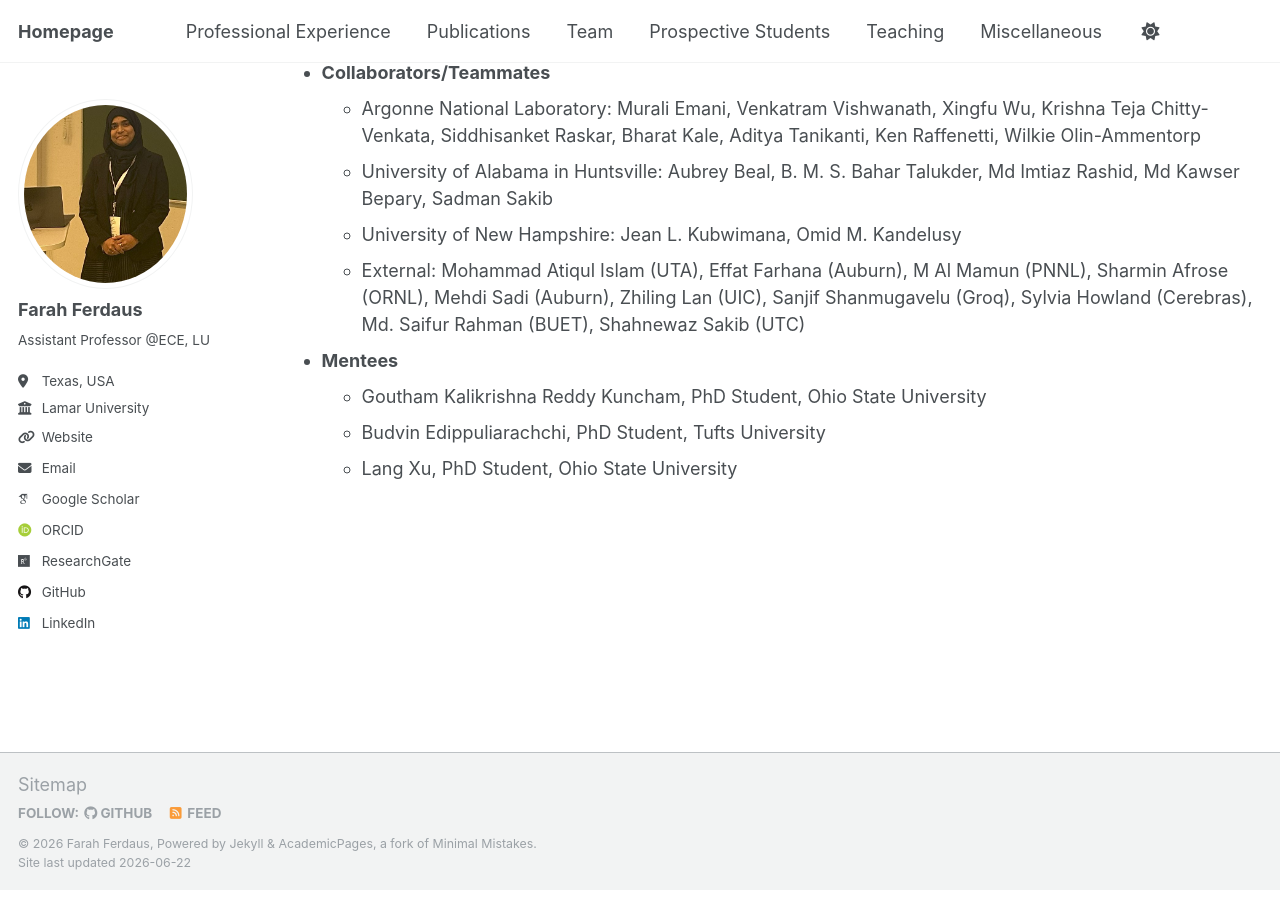
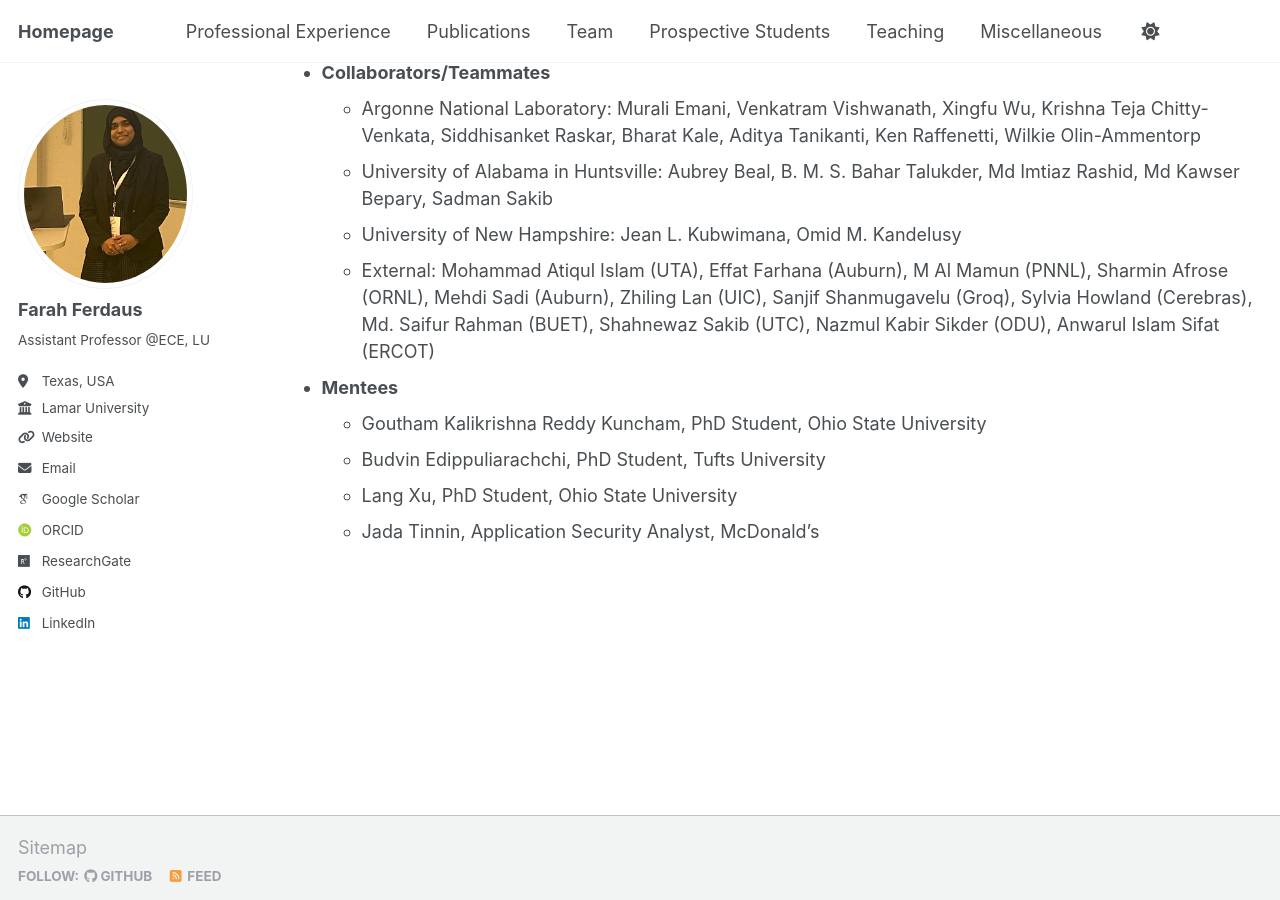
Before and after one commit to fferdaus/fferdaus.github.io, a Jekyll site: the page built from _pages/experience.md, in a window 1280 px wide and 900 px high, scrolled down 2849 px. Built offline with Jekyll 4.4.1, drawn with Linux system fonts in a browser that asks for light colours; some web fonts are replaced.

Commit message:
Update experience.md

```diff
--- a/_pages/experience.md
+++ b/_pages/experience.md
@@ -90,11 +90,12 @@ redirect_from:
    * Argonne National Laboratory: Murali Emani, Venkatram Vishwanath, Xingfu Wu, Krishna Teja Chitty-Venkata, Siddhisanket Raskar, Bharat Kale, Aditya Tanikanti, Ken Raffenetti, Wilkie Olin-Ammentorp
    * University of Alabama in Huntsville: Aubrey Beal, B. M. S. Bahar Talukder, Md Imtiaz Rashid, Md Kawser Bepary, Sadman Sakib
    * University of New Hampshire: Jean L. Kubwimana, Omid M. Kandelusy
-   * External:  Mohammad Atiqul Islam (UTA), Effat Farhana (Auburn), M Al Mamun (PNNL), Sharmin Afrose (ORNL), Mehdi Sadi (Auburn), Zhiling Lan (UIC), Sanjif Shanmugavelu (Groq), Sylvia Howland (Cerebras), Md. Saifur Rahman (BUET), Shahnewaz Sakib (UTC)
+   * External:  Mohammad Atiqul Islam (UTA), Effat Farhana (Auburn), M Al Mamun (PNNL), Sharmin Afrose (ORNL), Mehdi Sadi (Auburn), Zhiling Lan (UIC), Sanjif Shanmugavelu (Groq), Sylvia Howland (Cerebras), Md. Saifur Rahman (BUET), Shahnewaz Sakib (UTC), Nazmul Kabir Sikder (ODU), Anwarul Islam Sifat (ERCOT)
  - **Mentees**
    * Goutham Kalikrishna Reddy Kuncham, PhD Student, Ohio State University
    * Budvin Edippuliarachchi, PhD Student, Tufts University
    * Lang Xu, PhD Student, Ohio State University
+   * Jada Tinnin, Application Security Analyst, McDonald's
 
 <!--
 Solomon Abera Bekele
```
